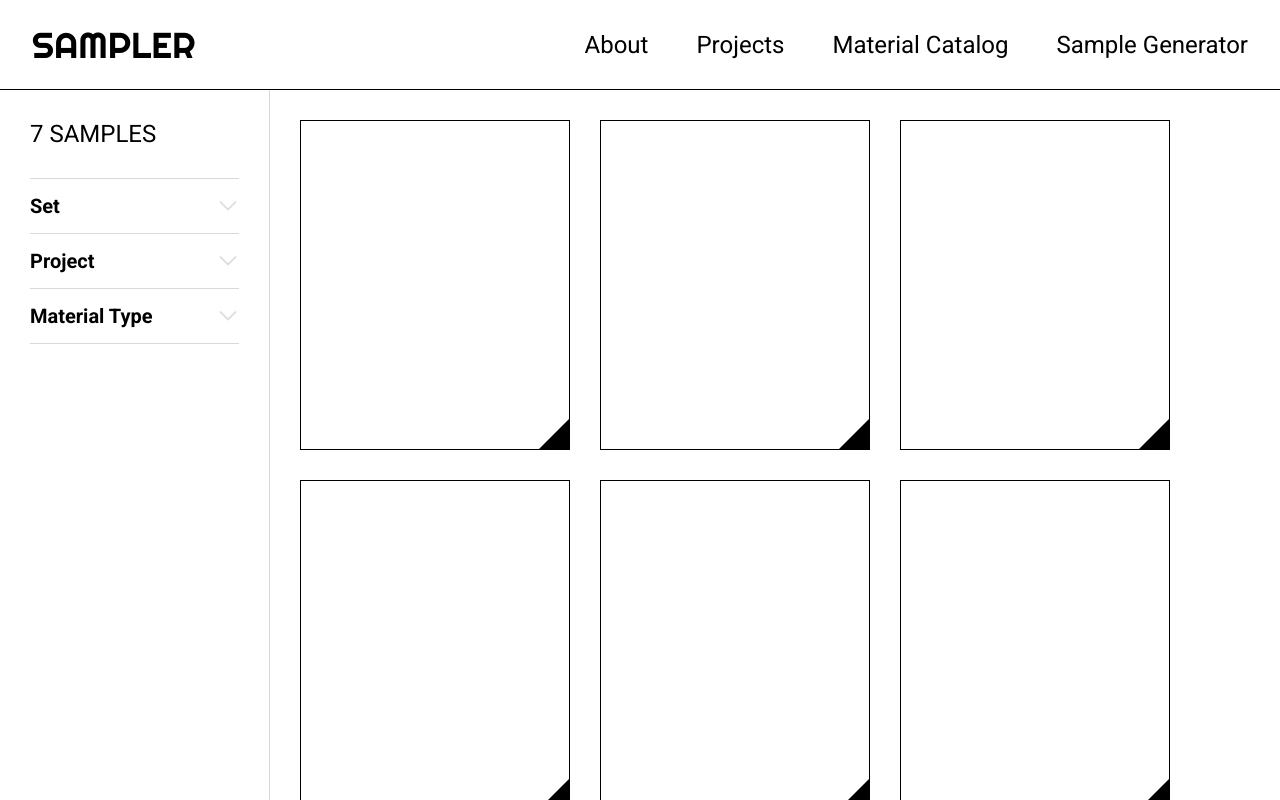
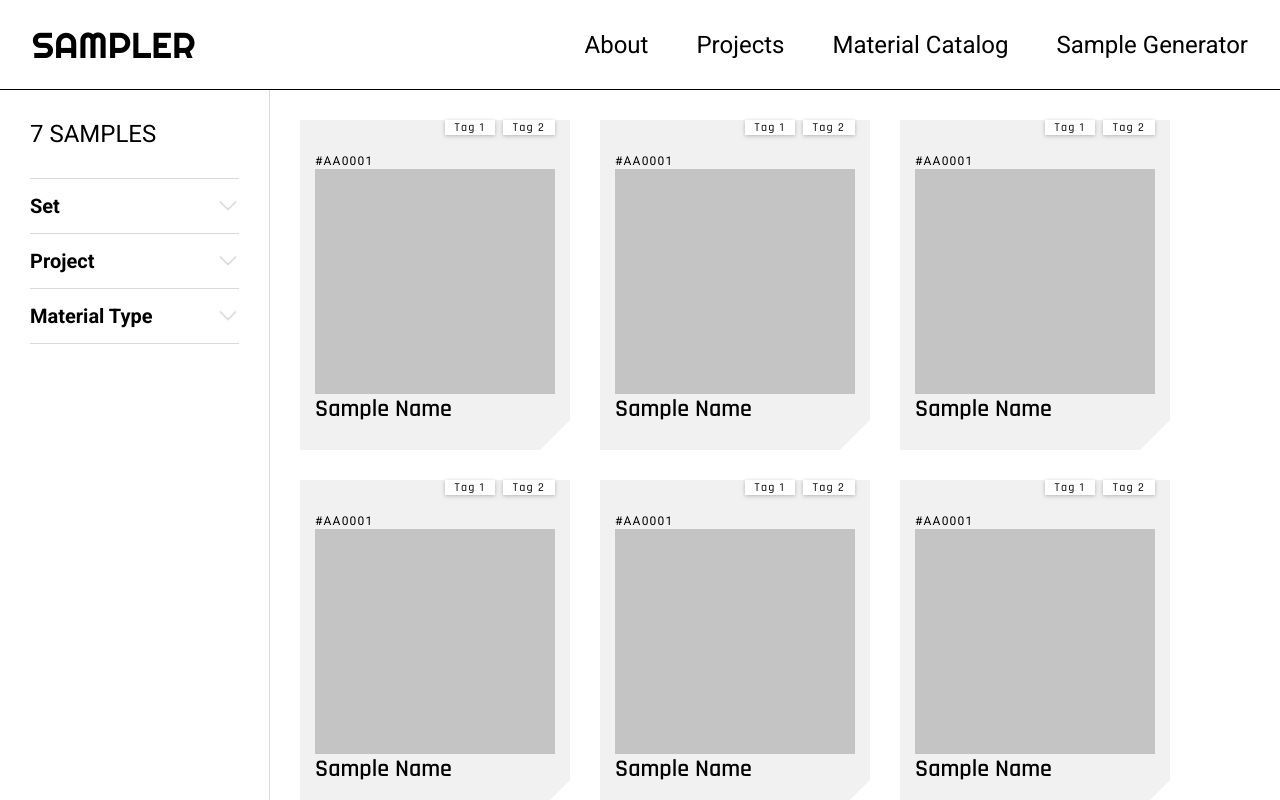
Before and after one commit to eliseco/samplersite, a Nuxt app: page /materialCatalog in a window 1280 px wide. Built offline with nearby package versions, Linux system fonts and the light colour scheme.

Commit message:
implement card front design

```diff
--- a/assets/main.css
+++ b/assets/main.css
@@ -12,7 +12,6 @@
   --border-dark: black;
   --border-light: #d9d9d9;
   --text: black;
-  --card-background-front: #c4c4c4;
 
   --padding: 30px;
   --topbar-height: 90px;
--- a/components/SampleCard.vue
+++ b/components/SampleCard.vue
@@ -5,11 +5,21 @@
         class="front-side"
         :style="{ backgroundImage: `url(${backgroundImage})` }"
       >
-        <div class="title"></div>
+        <div class="tags">
+          <span v-for="tag in tags" :key="tag" class="tag">
+            {{ tag }}
+          </span>
+        </div>
+        <span class="sid">
+          {{ sid }}
+        </span>
         <div
           class="hero-image"
           :style="{ backgroundImage: `url(${heroImage})` }"
         ></div>
+        <span class="title">
+          {{ title }}
+        </span>
         <div class="flip-button-front" @click="flipCard"></div>
       </div>
       <div class="back-side">
@@ -26,10 +36,10 @@
 export default {
   name: 'SampleCard',
   props: {
-    id: {
+    sid: {
       type: String,
       required: false,
-      default: '',
+      default: '#AA0001',
     },
     type: {
       type: String,
@@ -56,7 +66,12 @@ export default {
       required: false,
       default: '',
     },
-    author: {
+    tags: {
+      type: Array,
+      required: false,
+      default: () => [],
+    },
+    authors: {
       type: Array,
       required: false,
       default: () => [],
@@ -102,18 +117,55 @@ export default {
   position: absolute;
   width: 100%;
   height: 100%;
+  padding: 0 15px;
   -webkit-backface-visibility: hidden; /* Safari */
   backface-visibility: hidden;
 }
 
 .front-side {
-  border: 1px var(--text) solid;
-  background-color: white;
-  color: black;
+  background-color: #f1f1f1;
+  color: var(--text);
+}
+
+.tags {
+  display: flex;
+  flex-direction: row;
+  justify-content: flex-end;
+  gap: 8px;
+  padding-bottom: 16px;
+}
+
+.tag {
+  padding: 0 10px;
+  font-family: var(--rajdhani);
+  font-size: 12px;
+  font-weight: 500;
+  letter-spacing: 1.2px;
+  background: white;
+  box-shadow: 0px 1px 4px 0px rgba(0, 0, 0, 0.25);
+}
+
+.sid {
+  font-family: Roboto;
+  font-size: 12px;
+  font-weight: 400;
+  letter-spacing: 1.2px;
+}
+
+.hero-image {
+  background: #c4c4c4;
+  width: 240px;
+  height: 225px;
+  flex-shrink: 0;
+}
+
+.title {
+  font-family: var(--rajdhani);
+  font-size: 24px;
+  font-weight: 600;
 }
 
 .back-side {
-  border: 1px black solid;
   background-color: black;
   color: white;
   transform: rotateY(180deg);
@@ -124,7 +176,7 @@ export default {
   height: 0;
   border-style: solid;
   border-width: 0 0 30px 30px;
-  border-color: transparent transparent black transparent;
+  border-color: transparent transparent white transparent;
   bottom: 0;
   right: 0;
   position: absolute;
--- a/pages/materialCatalog.vue
+++ b/pages/materialCatalog.vue
@@ -19,7 +19,16 @@
       />
     </div>
     <div class="sample-grid">
-      <SampleCard v-for="sample in samples" :key="sample.id" />
+      <SampleCard
+        v-for="sample in samples"
+        :key="sample.id"
+        sid="#AA0001"
+        type="sample"
+        title="Sample Name"
+        :tags="['Tag 1', 'Tag 2']"
+        description="This is a description"
+        :authors="['Author 1', 'Author 2']"
+      />
     </div>
   </main>
 </template>
@@ -29,6 +38,7 @@ export default {
   name: 'MaterialCatalog',
   data: () => {
     return {
+      // lets move these to the sample store once that gets updated
       filters: {
         set: [],
         project: [],
```
